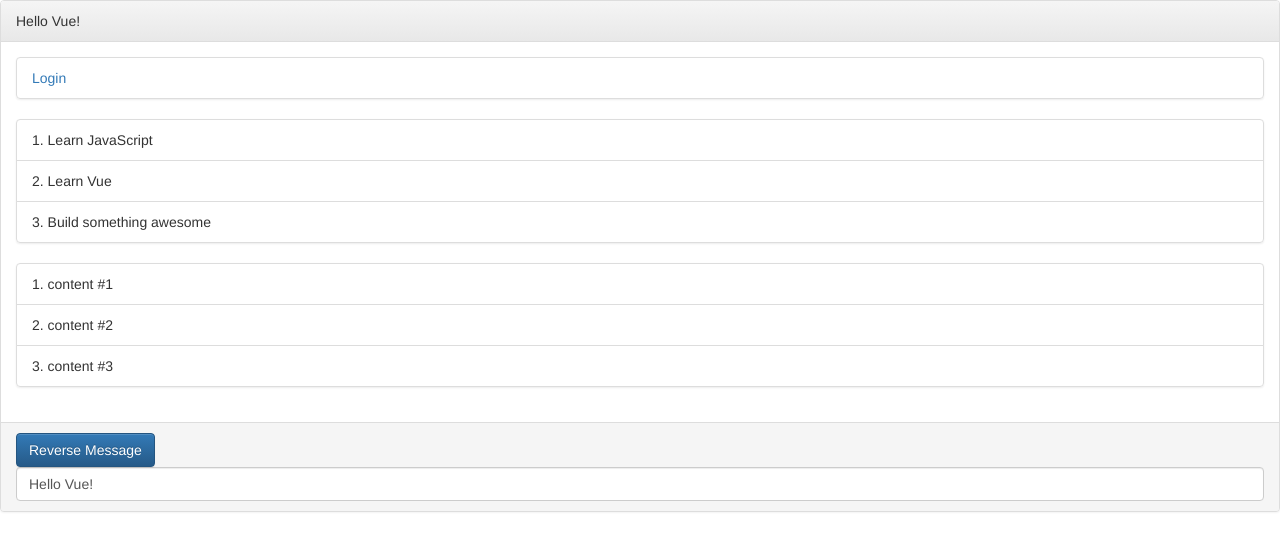
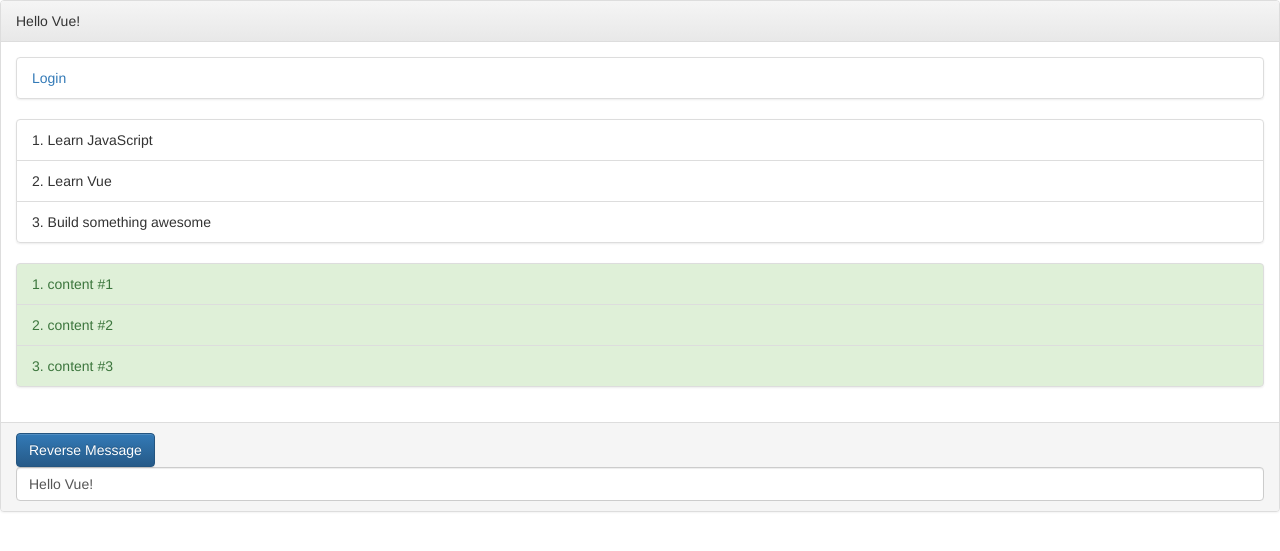
Before and after one commit to hdknr/sample-vue-django, a Django app: template web/theme/templates/articles/article/index.html in a window 1280 px wide. Shown: the top 551 px of the page. Run offline with Django 3.2, Linux system fonts and the light colour scheme; the template is opened without the code that fills it, so the values that code supplies are empty; some libraries are stand-ins or nearby versions.

Commit message:
<script> にテンプレートを入れる

```diff
--- a/web/theme/templates/articles/article/article.html
+++ b/web/theme/templates/articles/article/article.html
@@ -1 +1 @@
-<li class="list-group-item">{[{ article.content }]}</li>\
+<li class="list-group-item list-group-item-success">{[{ article.content }]}</li>
--- a/web/theme/templates/articles/article/index.html
+++ b/web/theme/templates/articles/article/index.html
@@ -21,7 +21,7 @@ ol li.list-group-item {
 Vue.options.delimiters = ['{[{', '}]}'];        // Django テンプレートとバッティングしないように変更
 Vue.component('article-item',{
     props: ['article'],
-    template: '{% include "articles/article/article.html" %}'});
+    template: '#article-template'})
 
 var app = new Vue({
   el: '#app',
@@ -88,4 +88,8 @@ var app = new Vue({
 
 </div>
 
+<script type="text/x-template" id="article-template">
+  {% include "articles/article/article.html" %}
+</script>
+
 {% endblock %}
```
